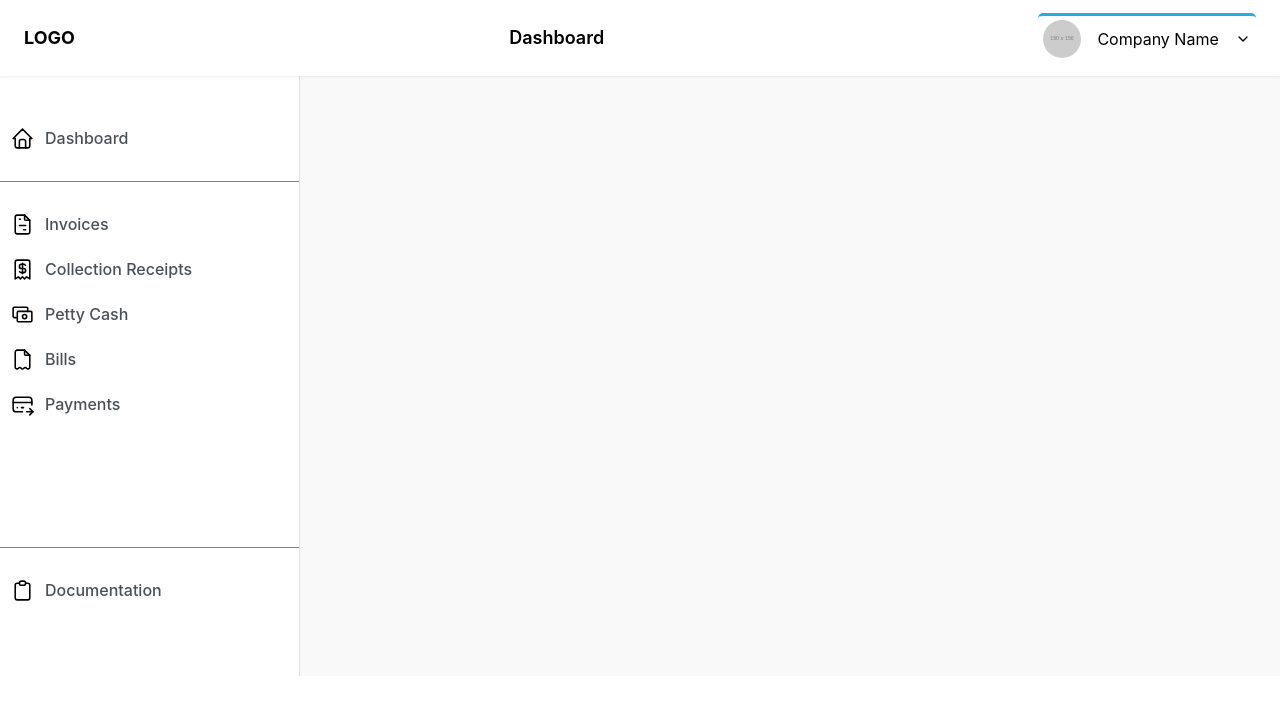
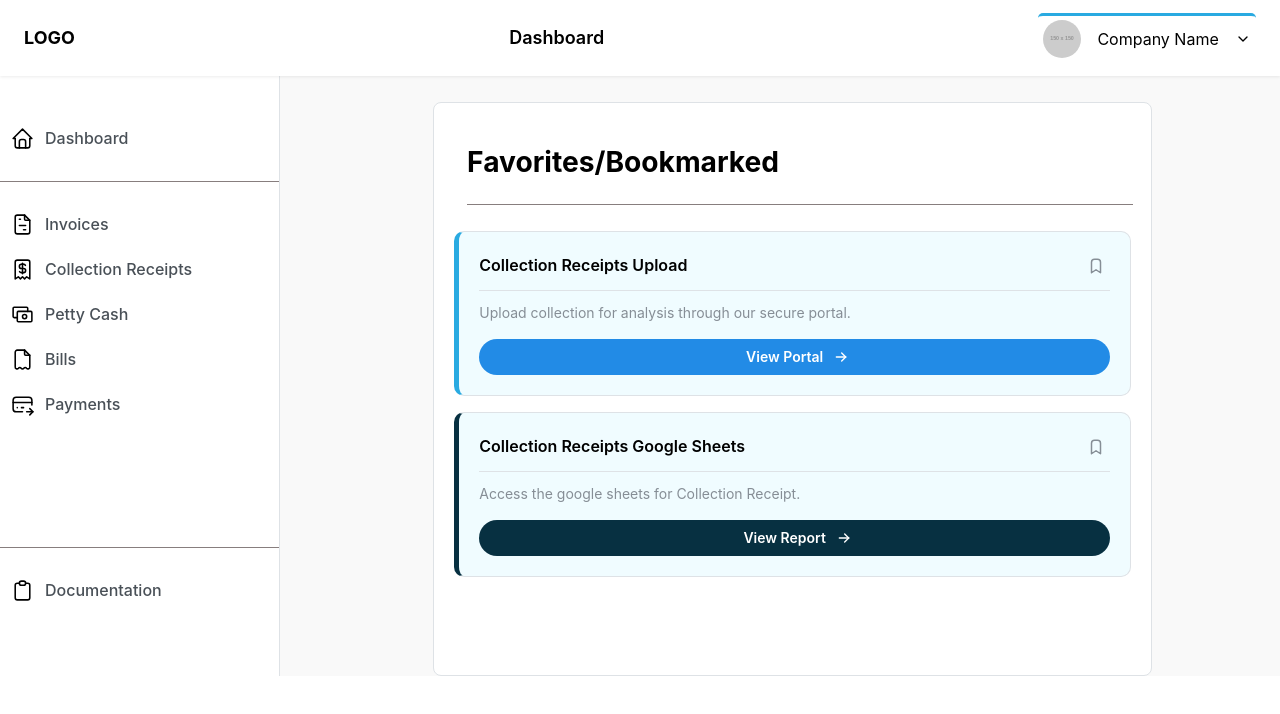
Before and after one commit to CSIhelp/Stewrd_CalamansiPie, a React (Vite) app in the folder John/: page / in a window 1280 px wide. Shown: the top 714 px of the page. Built offline with nearby package versions, Linux system fonts and the light colour scheme.

Commit message:
Added Favorite Card on Dashboard

```diff
--- a/John/src/components/UserMenu/UserMenu.tsx
+++ b/John/src/components/UserMenu/UserMenu.tsx
@@ -1,5 +1,5 @@
 import { forwardRef } from 'react';
-import { IconChevronDown } from '@tabler/icons-react';
+
 import { Group, Avatar, Text, UnstyledButton } from '@mantine/core';
 import './UserMenu.css';
 
--- a/John/src/pages/Dashboard/Dashboard.css
+++ b/John/src/pages/Dashboard/Dashboard.css
@@ -0,0 +1,29 @@
+.DashboardContainer{
+    display: flex;
+    flex-direction: row !important;
+    width: 90vw;
+
+}
+.DashboardCard{
+    width: 60vw !important;
+    margin-left: 12vw;
+    margin-top: 2vw;
+}
+.DashboardTitleCard {
+    width: 52vw !important;
+    margin-left: 1vw;
+    margin-bottom: 2vw;
+    border-bottom: 1px solid #877E7E;
+    font-size: 1.1vw;
+}
+
+.FavoriteCard, .FavoriteCard1 {
+    border-left: #29AAE1 solid 5px;
+    border-radius: 10px;
+    background-color: #F0FCFF;
+    margin-bottom: 2vh;
+}
+
+.FavoriteCard1 {
+  border-left: #073041 solid 5px;
+}
--- a/John/src/pages/Dashboard/Dashboard.tsx
+++ b/John/src/pages/Dashboard/Dashboard.tsx
@@ -1,6 +1,9 @@
 import React from 'react'
 import Header from '../../components/Header/Header'
+import { Card, Text, Group, Button, Divider, ActionIcon } from '@mantine/core';
+import { IconArrowRight, IconBookmark } from '@tabler/icons-react';
 import { SideNavBar } from '../../components/SideNav/SideNavBar'
+import './Dashboard.css';
 function Dashboard() {
 
 
@@ -8,9 +11,67 @@ function Dashboard() {
     <>
       <div>
       <Header title="Dashboard" />
+      <div className='DashboardContainer'>
      <SideNavBar />
-      </div>
 
+{/* Favorite / Bookmarked Container */}
+ <Card withBorder radius="md" p="lg" className= "DashboardCard">
+<Group  className='DashboardTitleCard'>
+    <h1>Favorites/Bookmarked</h1>
+    </Group>
+{/* Favorite Item card 1 */}
+<Card withBorder radius="md" p="lg" className= "FavoriteCard">
+      <Group justify="space-between" mb="xs" >
+        <Text fw={600}>Collection Receipts Upload</Text>
+        <ActionIcon variant="subtle" color="gray">
+          <IconBookmark size={18} />
+        </ActionIcon>
+      </Group>
+
+      <Divider mb="sm" />
+
+      <Text size="sm" c="dimmed" mb="md">
+        Upload collection for analysis through our secure portal.
+      </Text>
+
+      <Button
+        variant="filled"
+        color="blue"
+        rightSection={<IconArrowRight size={16} />}
+        radius="xl"
+      >
+        View Portal
+      </Button>
+      </Card>
+
+         {/* Favorite Item card 2 */}
+      <Card withBorder radius="md" p="lg" className= "FavoriteCard1">
+      <Group justify="space-between" mb="xs" >
+        <Text fw={600}>Collection Receipts Google Sheets </Text>
+        <ActionIcon variant="subtle" color="gray">
+          <IconBookmark size={18} />
+        </ActionIcon>
+      </Group>
+
+      <Divider mb="sm" />
+
+      <Text size="sm" c="dimmed" mb="md">
+     Access the google sheets for Collection Receipt.
+      </Text>
+
+      <Button
+        variant="filled"
+        color="#073041"
+        rightSection={<IconArrowRight size={16} />}
+        radius="xl"
+      >
+        View Report
+      </Button>
+      </Card>
+
+    </Card>
+     </div>
+     </div>
     </>
   )
 }
```
